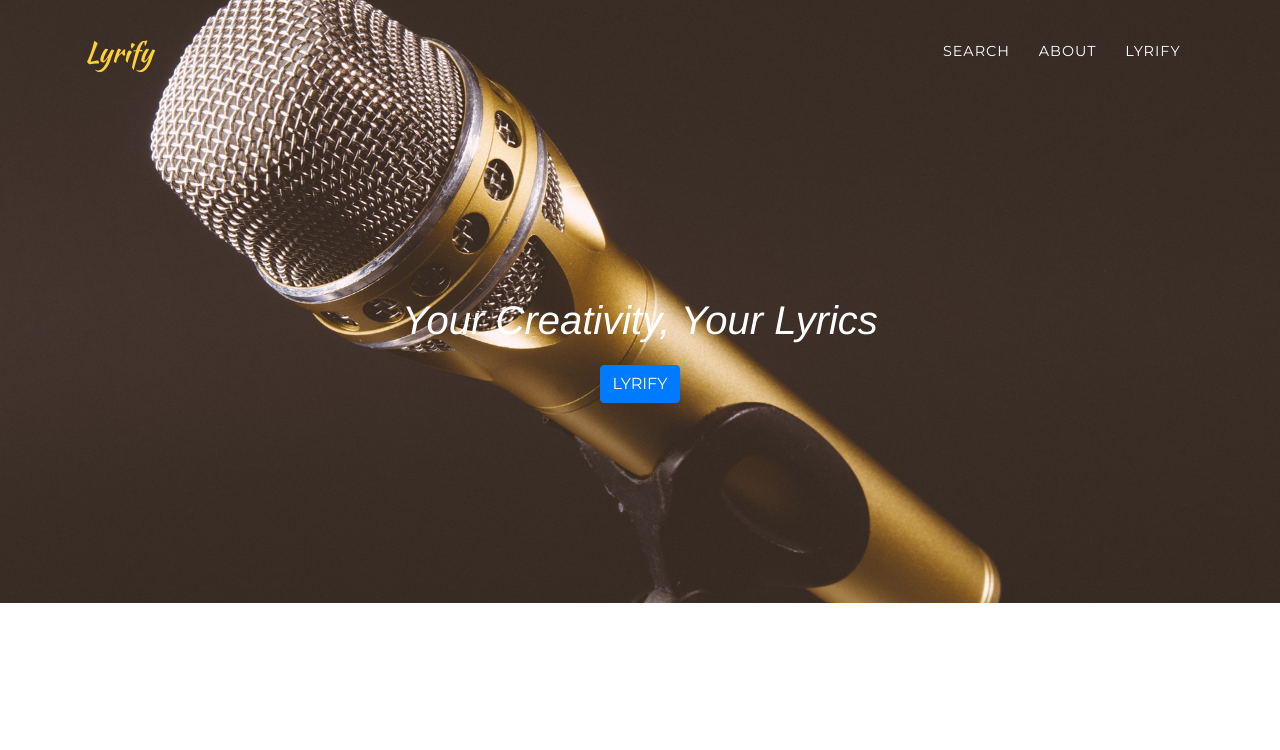
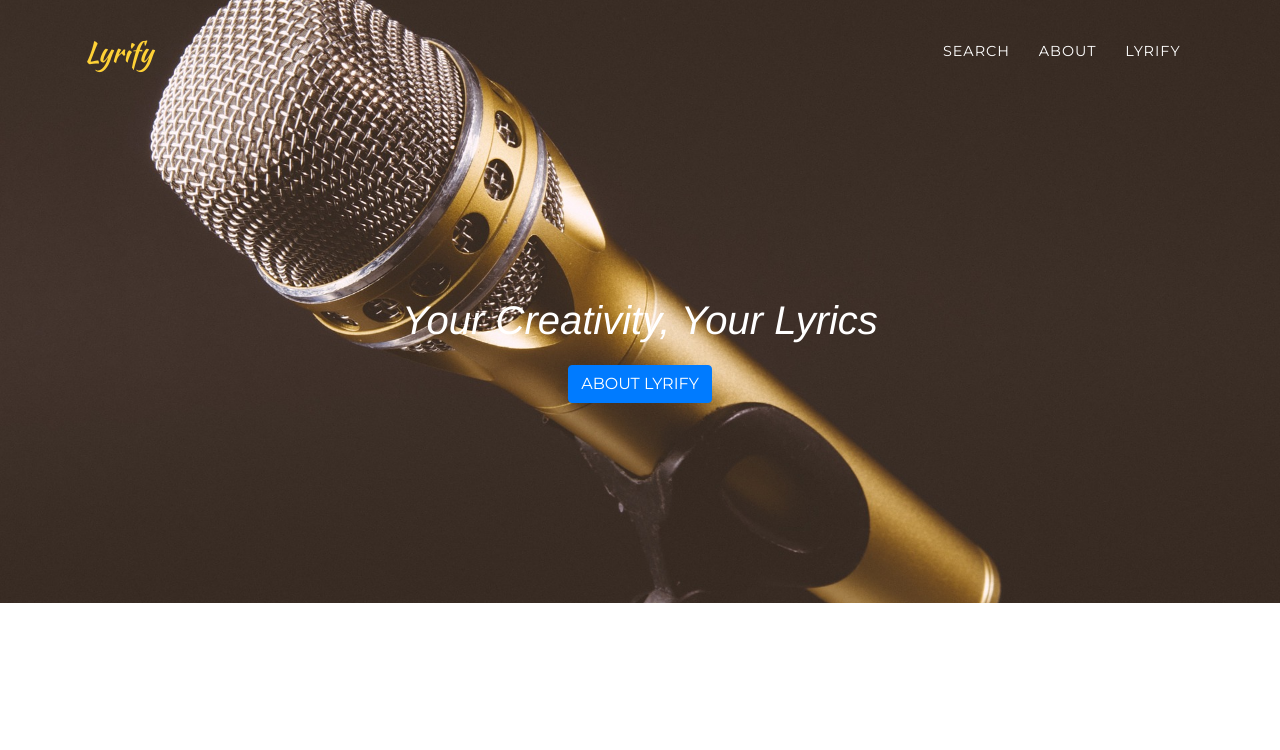
Before and after one commit to sayak119/Lyrify, a website with bundled scripts: page src/index.html in a window 1280 px wide. Shown: the top 750 px of the page. Built offline with nearby package versions, Linux system fonts and the light colour scheme; files whose address does not match are found by name; a web font is replaced by a local one.

Commit message:
bug fix - alternate transactions

```diff
--- a/src/index.html
+++ b/src/index.html
@@ -50,7 +50,7 @@
             <div class="container">
                 <div class="intro-text">
                     <div class="intro-lead-in">Your Creativity, Your Lyrics</div>
-                    <a class="btn btn-primary btn-xl text-uppercase js-scroll-trigger" href="#about">Lyrify</a>
+                    <a class="btn btn-primary btn-xl text-uppercase js-scroll-trigger" href="#about">About Lyrify</a>
                 </div>
             </div>
         </header>
```
Also changed, not shown: build/contracts/ERC721.json, build/contracts/LyrifyTokenFactory.json, build/contracts/LyrifyTokenOwnership.json, build/contracts/Migrations.json, build/contracts/Ownable.json, build/contracts/SimpleStorage.json.
